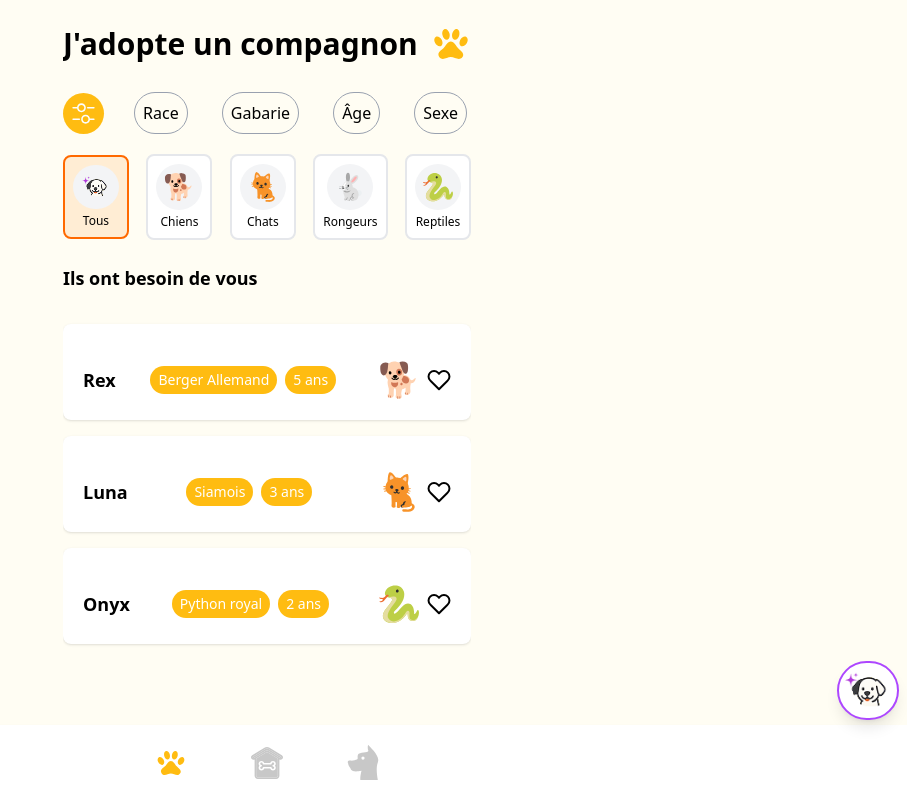
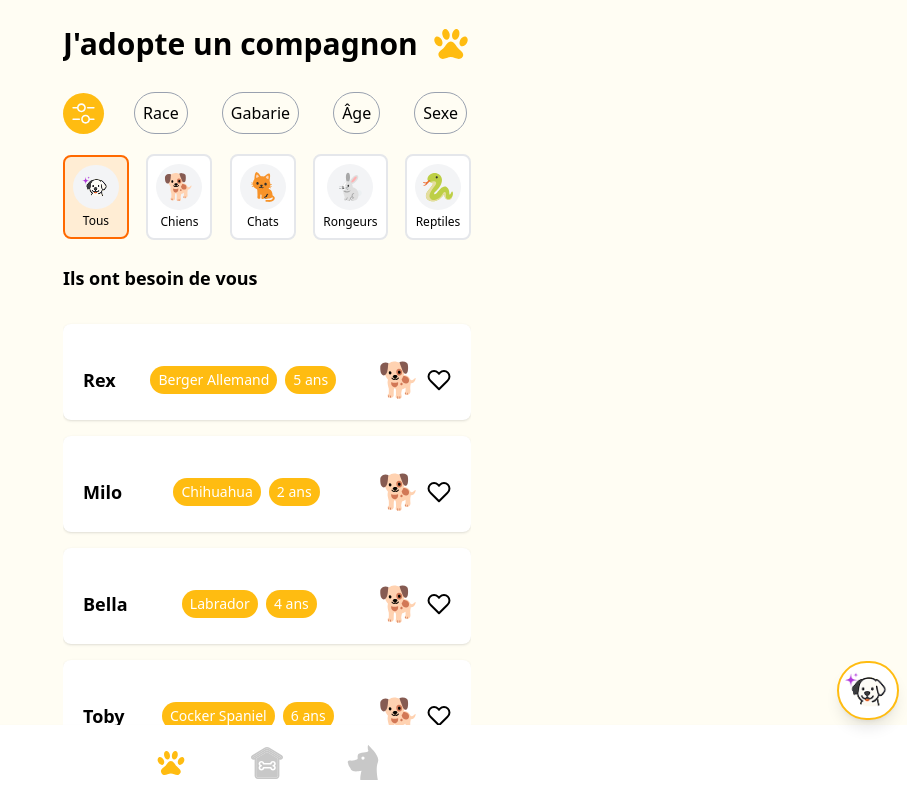
Before and after one commit to DaYkAzZ/Truffe-Moustache, a Next.js app: page /pages/Home in a window 1280 px wide. Shown: the whole page, without its empty margins (373-1280 px from the left). Built offline with nearby package versions, Linux system fonts and the light colour scheme.

Commit message:
:bug: fix AnimalFilterBar

```diff
--- a/src/app/components/ui/AnimalCard.jsx
+++ b/src/app/components/ui/AnimalCard.jsx
@@ -18,9 +18,9 @@ export default function AnimalCard({
   } else if (filteredAnimals) {
     animals = filteredAnimals;
   } else if (!selectedCategory) {
-    // Mode "Tous" - prendre le premier animal de chaque catégorie
-    const categories = ["Chiens", "Chats", "Rongeurs", "Reptiles"];
-    animals = categories.map((category) => data[category]?.[0]).filter(Boolean); // Supprimer les catégories vides
+    // Mode "Tous" - prendre tous les animaux de toutes les catégories
+    const categories = ["Chiens", "Chats", "Rongeur", "Reptiles"];
+    animals = categories.flatMap((category) => data[category] || []); // Combiner tous les animaux de toutes les catégories
   } else {
     animals = data[selectedCategory] || [];
   }
--- a/src/app/components/ui/filters/AnimalFilter.jsx
+++ b/src/app/components/ui/filters/AnimalFilter.jsx
@@ -2,12 +2,15 @@
 
 import Image from "next/image";
 
-export default function AnimalFilterBar({ selectedCategory, onSelectCategory }) {
+export default function AnimalFilterBar({
+  selectedCategory,
+  onSelectCategory,
+}) {
   const categories = [
     { name: "Tous", value: null, icon: "/images/icons/truffe.png" },
     { name: "Chiens", value: "Chiens", icon: "/images/icons/dog.svg" },
     { name: "Chats", value: "Chats", icon: "/images/icons/cat.svg" },
-    { name: "Rongeurs", value: "Rongeurs", icon: "/images/icons/rabbit.svg" },
+    { name: "Rongeurs", value: "Rongeur", icon: "/images/icons/rabbit.svg" },
     { name: "Reptiles", value: "Reptiles", icon: "/images/icons/snake.svg" },
   ];
 
@@ -18,7 +21,7 @@ export default function AnimalFilterBar({ selectedCategory, onSelectCategory })
           key={category.name}
           onClick={() => onSelectCategory(category.value)}
           className={`flex flex-col items-center p-2 rounded-lg transition-colors flex-shrink-0 ${
-            (selectedCategory === category.value) ||
+            selectedCategory === category.value ||
             (selectedCategory === null && category.value === null)
               ? "bg-orange-100 border-2 border-orange-500"
               : "bg-white border-2 border-gray-200"
--- a/src/app/components/ui/truffeAI/TruffePastille.jsx
+++ b/src/app/components/ui/truffeAI/TruffePastille.jsx
@@ -20,7 +20,7 @@ export default function TruffePastille({ onOpen, onResult }) {
               setPopUp(true);
               if (onOpen) onOpen();
             }}
-            className="bg-white rounded-full border-2 border-purple-500 p-1 shadow-lg hover:scale-105 transition-transform"
+            className="bg-white rounded-full border-2 border-[#FFBC11] p-1 shadow-lg hover:scale-105 transition-transform"
           >
             <Image
               src="/images/icons/truffe.png"
```
